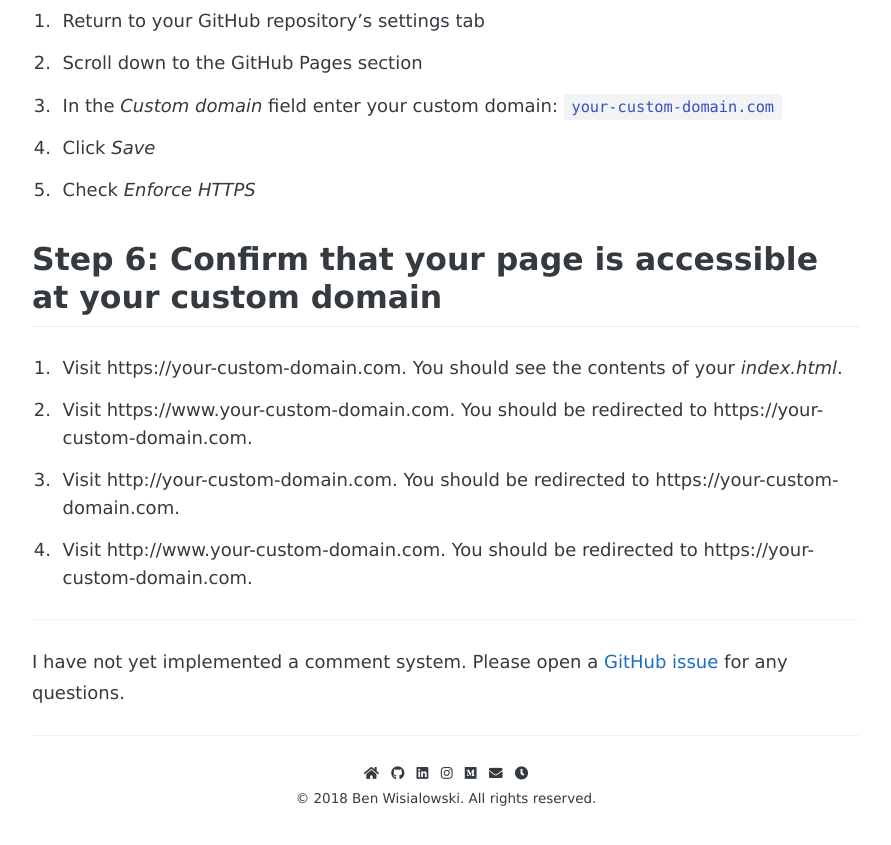
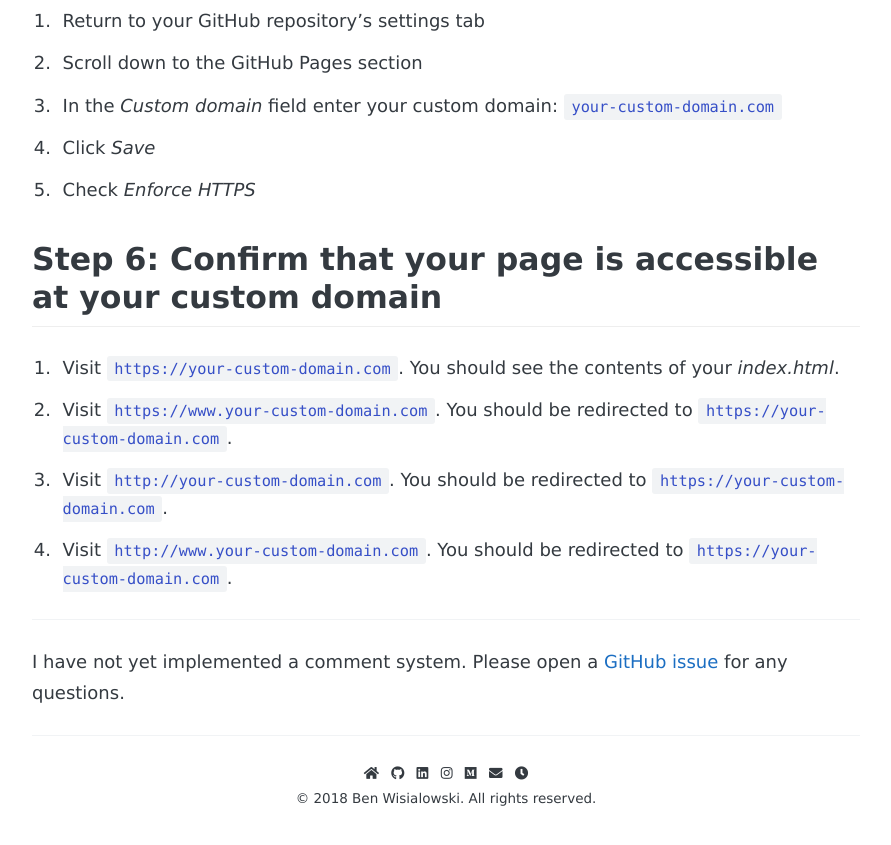
Before and after one commit to benwiz/blog, a Jekyll site: the page built from _posts/2018-12-21-how-to-deploy-https-github-pages-custom-aws-route53-domain.md, in a window 1280 px wide and 900 px high, scrolled down 3825 px. Shown: the top 845 px of the window, without its empty margins (194-1085 px from the left). Built offline with Jekyll 4.4.1, drawn with Linux system fonts in a browser that asks for light colours; nearby versions of some CDN libraries; some web fonts are replaced.

Commit message:
formatting

```diff
--- a/_posts/2018-12-21-how-to-deploy-https-github-pages-custom-aws-route53-domain.md
+++ b/_posts/2018-12-21-how-to-deploy-https-github-pages-custom-aws-route53-domain.md
@@ -89,7 +89,7 @@
 
 ## Step 6: Confirm that your page is accessible at your custom domain
 
-1. Visit https://your-custom-domain.com. You should see the contents of your _index.html_.
-2. Visit https://www.your-custom-domain.com. You should be redirected to https://your-custom-domain.com.
-3. Visit http://your-custom-domain.com. You should be redirected to https://your-custom-domain.com.
-4. Visit http://www.your-custom-domain.com. You should be redirected to https://your-custom-domain.com.
+1. Visit `https://your-custom-domain.com`. You should see the contents of your _index.html_.
+2. Visit `https://www.your-custom-domain.com`. You should be redirected to `https://your-custom-domain.com`.
+3. Visit `http://your-custom-domain.com`. You should be redirected to `https://your-custom-domain.com`.
+4. Visit `http://www.your-custom-domain.com`. You should be redirected to `https://your-custom-domain.com`.
```
